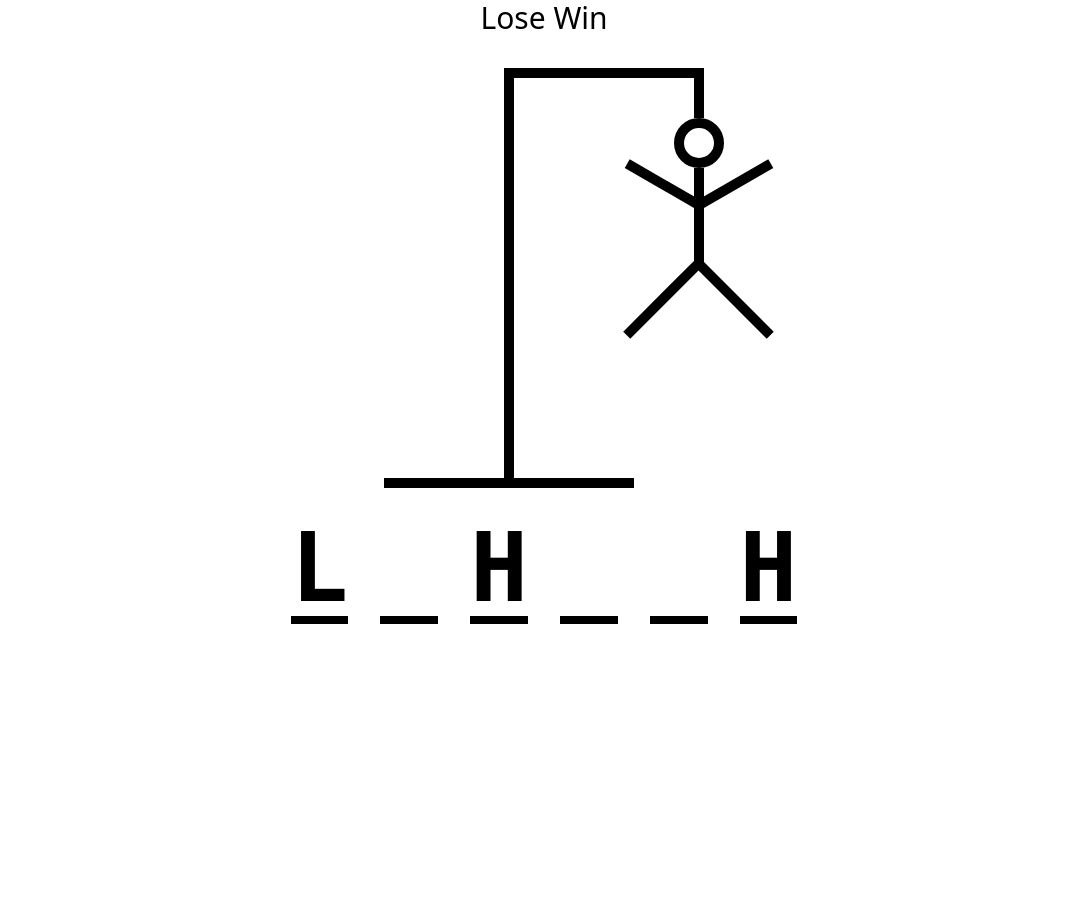
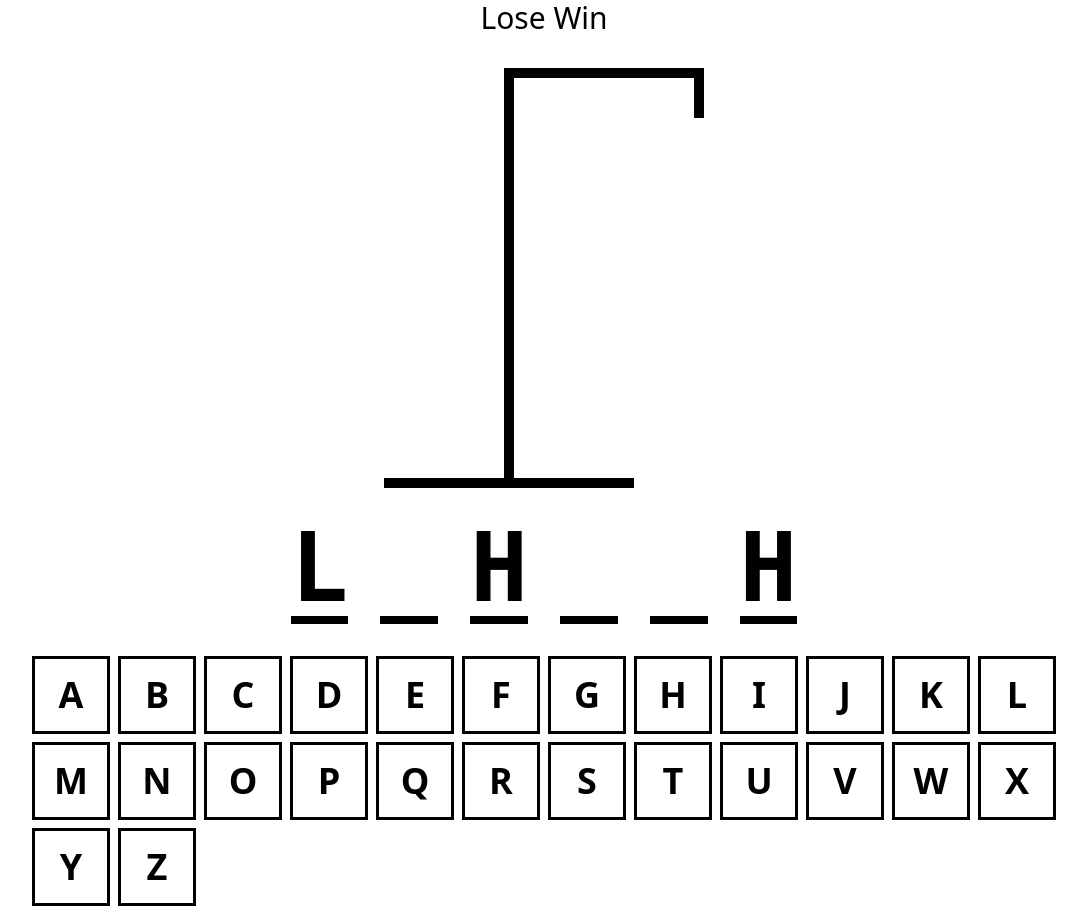
Before and after one commit to chantaseng/react-ts-hangman, a React (Vite) app: page / in a window 1280 px wide. Shown: the whole page, without its empty margins (96-1183 px from the left). Before the commit the page ends 800 px from the top, so only its background shows below. Built offline with nearby package versions, Linux system fonts and the light colour scheme.

Commit message:
hangman drawing logic

```diff
--- a/src/App.tsx
+++ b/src/App.tsx
@@ -11,14 +11,20 @@ function App() {
 
   const [guessedLetters, setGuessedLetters] = useState<string[]>([]);
 
-  console.log(wordToGuess);
+  const incorrectLetters = guessedLetters.filter(
+    (letter) => !wordToGuess.includes(letter),
+  );
+
+  // console.log(wordToGuess);
   return (
     <>
       <div className="mx-auto my-0 flex max-w-5xl flex-col items-center gap-8">
         <div className="text-center text-3xl">Lose Win</div>
-        <HangmanDrawing />
+        <HangmanDrawing numberOfGuesses={incorrectLetters.length} />
         <HangmanWord />
-        <Keyboard />
+        <div className="self-stretch">
+          <Keyboard />
+        </div>
       </div>
     </>
   );
--- a/src/HangmanDrawing.tsx
+++ b/src/HangmanDrawing.tsx
@@ -22,15 +22,16 @@ const RIGHT_LEG = (
   <div className="absolute right-[-92px] top-[190px] h-2.5 w-[100px] origin-bottom-left rotate-45 bg-black" />
 );
 
-export function HangmanDrawing() {
+const BODY_PARTS = [HEAD, BODY, LEFT_ARM, RIGHT_ARM, LEFT_LEG, RIGHT_LEG];
+
+type HangmanDrawingProps = {
+  numberOfGuesses: number;
+};
+
+export function HangmanDrawing({ numberOfGuesses }: HangmanDrawingProps) {
   return (
     <div className="relative">
-      {HEAD}
-      {BODY}
-      {LEFT_ARM}
-      {RIGHT_ARM}
-      {LEFT_LEG}
-      {RIGHT_LEG}
+      {BODY_PARTS.slice(0, numberOfGuesses)}
       <div className="absolute right-0 top-0 h-[50px] w-2.5 bg-black" />
       <div className="ml-[120px] h-2.5 w-[200px] bg-black" />
       <div className="ml-[120px] h-[400px] w-2.5 bg-black" />
--- /dev/null
+++ b/src/Keyboard.module.css
@@ -0,0 +1,8 @@
+.active {
+  background-color: hsl(200, 100%, 50%);
+  color: white;
+}
+
+.inactive {
+  opacity: 0.3;
+}
--- a/src/Keyboard.tsx
+++ b/src/Keyboard.tsx
@@ -1 +1,47 @@
-export function Keyboard() {}
+import styles from "./Keyboard.module.css";
+
+const KEYS = [
+  "a",
+  "b",
+  "c",
+  "d",
+  "e",
+  "f",
+  "g",
+  "h",
+  "i",
+  "j",
+  "k",
+  "l",
+  "m",
+  "n",
+  "o",
+  "p",
+  "q",
+  "r",
+  "s",
+  "t",
+  "u",
+  "v",
+  "w",
+  "x",
+  "y",
+  "z",
+];
+
+export function Keyboard() {
+  return (
+    <div className="grid-cols-auto-fit grid gap-2">
+      {KEYS.map((key) => {
+        return (
+          <button
+            className={`aspect-square w-full cursor-pointer border-[3px] border-black p-2 text-4xl font-bold uppercase text-black hover:enabled:bg-sky-400`}
+            key={key}
+          >
+            {key}
+          </button>
+        );
+      })}
+    </div>
+  );
+}
--- a/tailwind.config.js
+++ b/tailwind.config.js
@@ -1,8 +1,12 @@
 /** @type {import('tailwindcss').Config} */
 export default {
-  content: ['./index.html', './src/**/*.{js,ts,jsx,tsx}'],
+  content: ["./index.html", "./src/**/*.{js,ts,jsx,tsx}"],
   theme: {
-    extend: {},
+    extend: {
+      gridTemplateColumns: {
+        "auto-fit": "repeat(auto-fit, minmax(75px, 1fr))",
+      },
+    },
   },
   plugins: [],
 };
```
